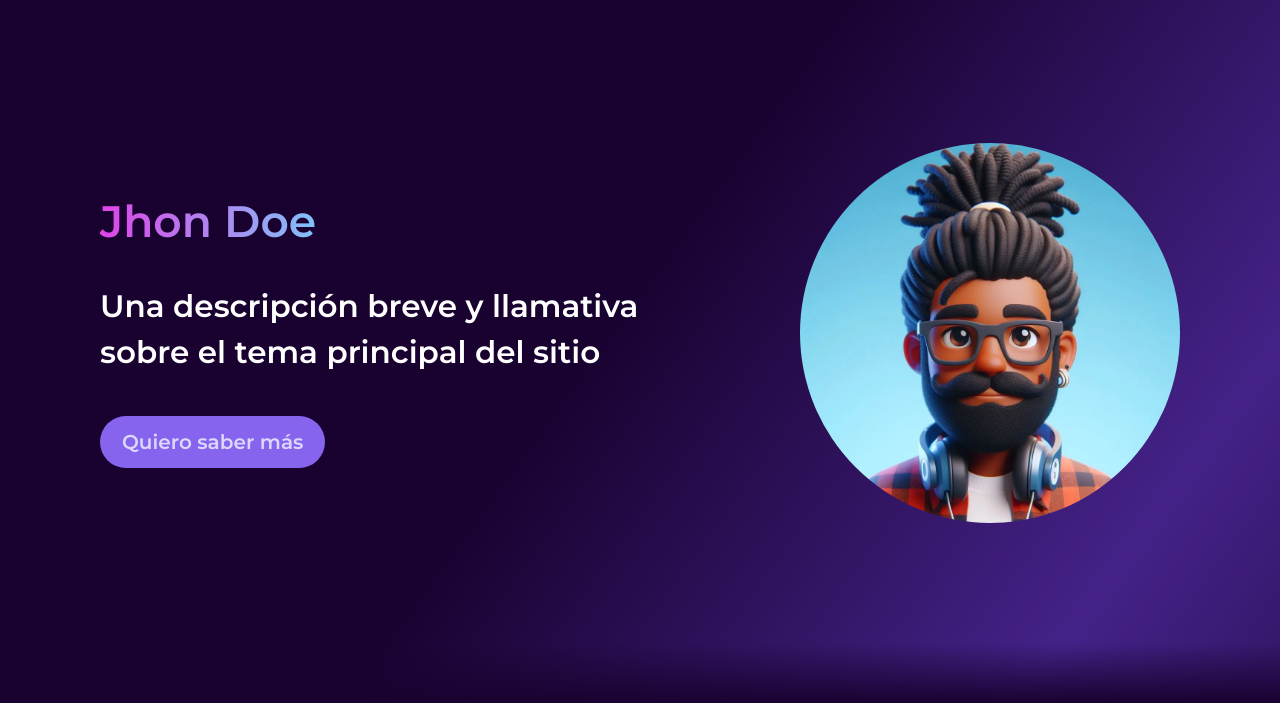
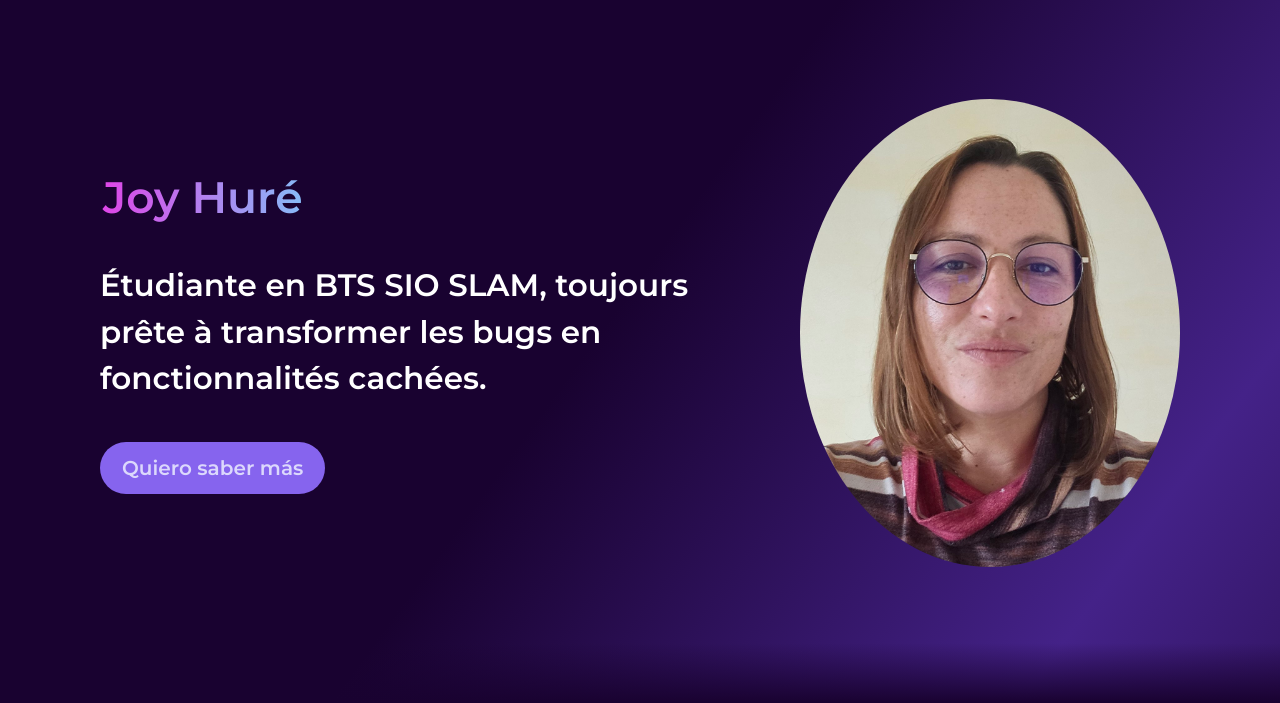
Before and after one commit to joyhure/portfolio, an Astro site: page / in a window 1280 px wide. Shown: the part 97-800 px from the top of the page. Built offline with nearby package versions, Linux system fonts and the light colour scheme; Astro itself is replaced by a stand-in of ours.

Commit message:
20240828_début

```diff
--- a/src/components/hero/Hero.astro
+++ b/src/components/hero/Hero.astro
@@ -7,15 +7,15 @@
 
 	<div class="hero__container">
 		<div class="text__content">
-			<h1 class="hero__title color__gradiente">Jhon Doe</h1>
+			<h1 class="hero__title color__gradiente">Joy Huré</h1>
 			<p class="hero__text">
-				Una descripción breve y llamativa sobre el tema principal del sitio
+				Étudiante en BTS SIO SLAM, toujours prête à transformer les bugs en fonctionnalités cachées.
 			</p>
 			<Boton href="#" texto="Quiero saber más"/>
 		</div>
     <img
 		class="hero__img"
-		src="/img/jhon-doe.webp"
+		src="/img/img_joy.jpg"
 		alt="Jhon Doe"
 		width="384"
     	height="384"
--- a/src/components/hero/hero.css
+++ b/src/components/hero/hero.css
@@ -37,6 +37,10 @@
 	width: 100%;
 	max-width: var(--max-width);
 	gap: 8rem;
+}
+
+h1 {
+	padding: 3px;
 }
 
 .hero .hero__text {
--- a/src/pages/index.astro
+++ b/src/pages/index.astro
@@ -10,7 +10,7 @@
 import Layout from '../layouts/Layout.astro';
 ---
 
-<Layout title="Jhon Doe | Fullstack Developer">
+<Layout title="Joy Huré | Fullstack Developer">
 	<Header origin={mainMenu} />
 	<main class="self-center w-full">
 		<Hero />
```
Also changed, not shown: public/img/img_joy.jpg (added), public/img/jhon-doe.webp (deleted).
